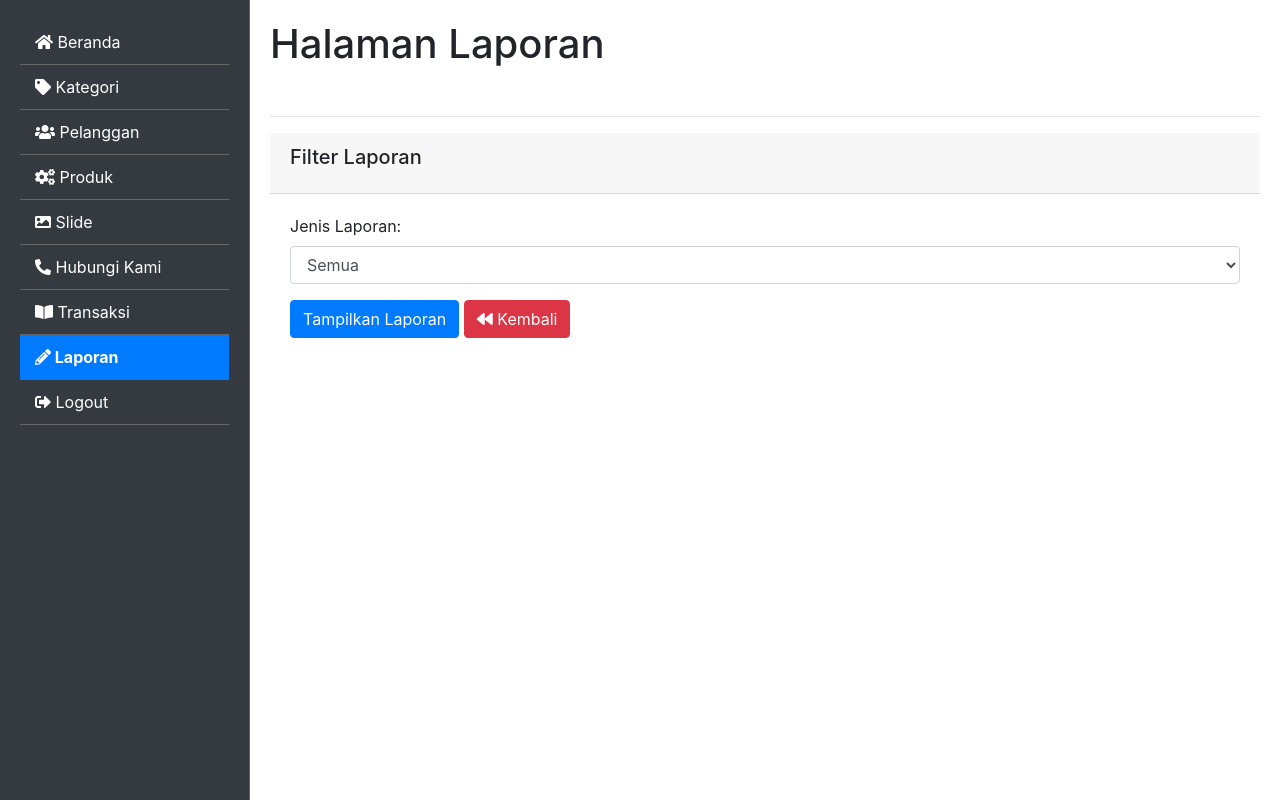
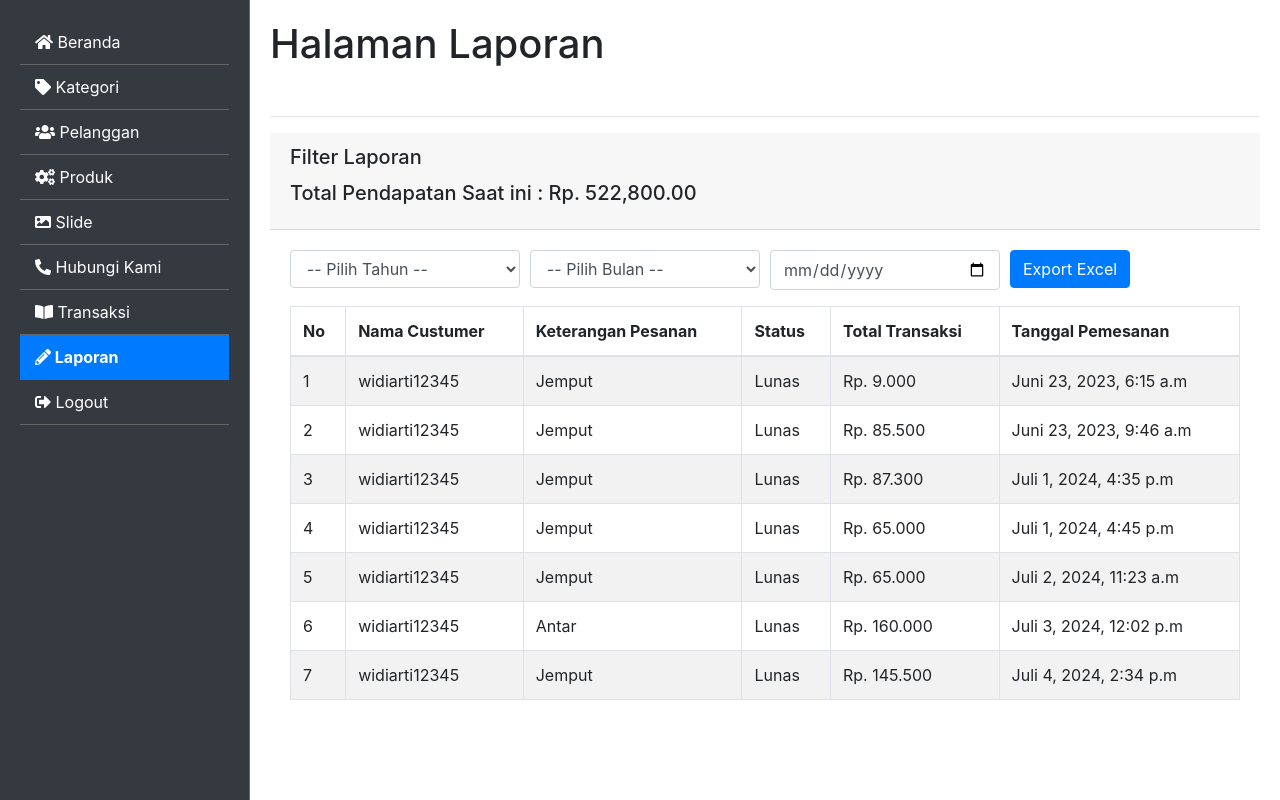
Before and after one commit to WindaWidiartiCahyani/glamora, a Django app: page /administrator/laporan/ in a window 1280 px wide. Run offline with Django 3.2, Linux system fonts and the light colour scheme; a user stored in the database is signed in; data comes from the database, SQL or seed files in the repository; both versions use the stored data as it was after the commit; parts of the project's set-up code (start-up, migrations or seed data) failed here and were passed over; some libraries are stand-ins or nearby versions.

Commit message:
buat fitur laporan

```diff
--- a/administrator/templates/laporan.html
+++ b/administrator/templates/laporan.html
@@ -3,119 +3,80 @@
 {% load humanize %}
 
 {% block content %}
-
-
   <div class="content">
     <h1>{{judul}}</h1>
     {% comment %} <p>Gunakan {{judul}} ini sesuai dengan kebutuhan secara benar dan tepat</p> {% endcomment %}
     <br/>
 
-
     <hr/>
-
     {% comment %}  {% endcomment %}
     <div class="card">
       <div class="card-header">
+        {% if messages %}
+        <div class="alert alert-danger">
+          {% for message in messages %}
+          {{ message }}
+          {% endfor %}
+        </div>
+        {% endif %}
         <h5 class="card-title">Filter Laporan</h5>
+        <h5 class="card-title">Total Pendapatan Saat ini : {{total}}</h5>
       </div>
       <div class="card-body">
-        <form id="laporanForm" method="POST">
-          {% csrf_token %}
-          <div class="form-group">
-            <label for="jenis_laporan">Jenis Laporan:</label>
-            <select name="jenis_laporan" id="jenis_laporan" class="form-control">
-              <option value="semua" >Semua</option>
-              <option value="harian">Harian</option>
-              <option value="bulanan">Bulanan</option>
-              <option value="tahunan">Tahunan</option>
-
+        <form method="GET" action="{% url 'export_laporan' %}" class="mb-3">
+          <div class="form-row">
+            <div class="col">
+              <select class="form-control" name="tahun">
+                <option value="">-- Pilih Tahun --</option>
+                {% for tahun in list_tahun %}
+                  <option value="{{ tahun.tahun }}" {% if tahun == tahun_filter %} selected {% endif %}>{{ tahun.tahun }}</option>
+                {% endfor %}
               </select>
             </div>
-          <div class="form-group" id="tanggalForm" style="display: none;">
-            <label for="tanggal_dari">Dari Tanggal:</label>
-            <input type="date" name="tanggal_dari" id="tanggal_dari" class="form-control" >
-            <label for="tanggal_sampai">Sampai Tanggal:</label
-            <input type="date" name="tanggal_sampai" id="tanggal_sampai" class="form-control" >
-          </div>
-          <div class="form-group" id="bulanForm" style="display: none;">
-            <label for="bulan">Bulan:</label>
-            <select name="bulan" id="bulan" class="form-control" >
-              <option value="1">Januari</option>
-              <option value="2">Februari</option>
-              <option value="3">Maret</option>
-              <option value="4">April</option>
-              <option value="5">Mei</option>
-              <option value="6">Juni</option>
-              <option value="7">Juli</option>
-              <option value="8">Agustus</option>
-              <option value="9">September</option>
-              <option value="10">Oktober</option>
-              <option value="11">November</option>
-              <option value="12">Desember</option>
+            <div class="col">
+              <select class="form-control" name="bulan">
+                <option value="">-- Pilih Bulan --</option>
+                {% for bulan in list_bulan %}
+                    <option value="{{ bulan.value }}" {% if bulan.value == bulan_filter %} selected {% endif %}>{{ bulan.nama }}</option>
+                {% endfor %}
               </select>
             </div>
-          <div class="form-group" id="tahunForm" style="display: none;">
-            <label for="tahun">Tahun:</label>
-            <select name="tahun" id="tahun" class="form-control">
-              <!-- Tambahkan opsi tahun secara dinamis menggunakan jQuery -->
-            </select>
+            <div class="col">
+              <input type="date" class="form-control" name="tanggal" value="{{ tanggal_filter }}" placeholder="tanggal">
             </div>
-          <button type="submit" class="btn btn-primary">Tampilkan Laporan</button>
-          <a href="{% url 'laporan' %}" class="btn btn-danger"><i class="fa fa-backward"></i> Kembali</a>
-        </form>
+            <div class="col">
+              <button type="submit" class="btn btn-primary">Export Excel</button>
             </div>
           </div>
+        </form>
 
-
-
-
-
-
-
-
+        <div class="table-responsive">
+          <table class="table table-striped table-bordered">
+            <thead>
+              <tr>
+                <th>No</th>
+                <th>Nama Custumer</th>
+                <th>Keterangan Pesanan</th>
+                <th>Status</th>
+                <th>Total Transaksi</th>
+                <th>Tanggal Pemesanan</th>
+              </tr>
+            </thead>
+            <tbody>
+              {% for l in laporan %}
+              <tr>
+                <td>{{forloop.counter}}</td>
+                <td>{{l.custumer.nama}}</td>
+                <td>{{l.keterangan_pesanan}}</td>
+                <td>{{l.status}}</td>
+                <td>Rp. {{l.total_transaksi|intcomma}}</td>
+                <td>{{l.date_created}}</td>
+              </tr>
+              {% endfor %}
+            </tbody>
+          </table>
         </div>
-
-  <script>
-    $(document).ready(function() {
-      // Menampilkan inputan berdasarkan jenis laporan yang dipilih
-      $('#jenis_laporan').change(function() {
-        var selected = $(this).val();
-        if (selected === 'harian') {
-          $('#tanggalForm').show();
-          $('#bulanForm').hide();
-          $('#tahunForm').hide();
-        } else if (selected === 'bulanan') {
-          $('#tanggalForm').hide();
-          $('#bulanForm').show();
-          $('#tahunForm').hide();
-        } else if (selected === 'tahunan') {
-          $('#tanggalForm').hide();
-          $('#bulanForm').hide();
-          $('#tahunForm').show();
-        } else {
-          $('#tanggalForm').hide();
-          $('#bulanForm').hide();
-          $('#tahunForm').hide();
-        }
-      });
-
-      // Mengatur opsi tahun secara dinamis
-      var currentYear = new Date().getFullYear();
-      var startYear = currentYear - 5;
-      var endYear = currentYear + 5;
-      var $tahunSelect = $('#tahun');
-      for (var i = startYear; i <= endYear; i++) {
-        $tahunSelect.append($('<option>', {
-          value: i,
-          text: i
-        }));
-      }
-    });
-    </script>
-
-    {% comment %}  {% endcomment %}
       </div>
-
-
-
+    </div>
+  </div>
 {% endblock content %}
--- a/administrator/urls.py
+++ b/administrator/urls.py
@@ -6,38 +6,29 @@ from . import views
 urlpatterns = [
     path('', views.beranda_admin, name='beranda_admin'),
 
-
-
     path('kategori-admin/', views.kategori_admin, name='kategori_admin'),
-     path('form-kategori/', views.formkategori_admin, name='formkategori_admin'),
+    path('form-kategori/', views.formkategori_admin, name='formkategori_admin'),
     path('edit-kategori/<str:slug>', views.editkategori_admin, name='editkategori_admin'),
     path('delete-kategori/<str:pk>', views.deletekategori_admin, name='deletekategori_admin'),
-
 
     path('produk-admin/', views.produk_admin, name='produk_admin'),
     path('form-produk/', views.formproduk_admin, name='formproduk_admin'),
     path('edit-produk/<str:slug>', views.editproduk_admin, name='editproduk_admin'),
     path('delete-produk/<str:pk>', views.deleteproduk_admin, name='deleteproduk_admin'),
 
-
     path('slide-admin/', views.slide_admin, name='slide_admin'),
     path('form-slide/', views.formslide_admin, name='formslide_admin'),
     path('edit-slide/<str:pk>', views.editslide_admin, name='editslide_admin'),
     path('delete-slide/<str:pk>', views.deleteslide_admin, name='deleteslide_admin'),
 
-    # path('testimoni/', views.testimoni_admin, name='testimoni_admin'),
-    # path('form-testimoni/', views.formtestimoni_admin, name='formtestimoni_admin'),
-    # path('edit-testimoni/<str:pk>', views.edittestimoni_admin, name='edittestimoni_admin'),
-    # path('delete-testimoni/<str:pk>', views.deletetestimoni_admin, name='deletetestimoni_admin'),
-
     path('kontak/', views.kontak_admin, name='kontak_admin'),
-
 
     path('laporan/', views.laporan, name='laporan'),
     path('transaksi/', views.transaksi_list, name='transaksi_list'),
     path('transaksi/detail/<str:notransaksi>/', views.detail_transaksi, name='detail_transaksi'),
 
-
     path('custumer-admin/', views.custumer_admin, name='custumer_admin'),
     path('delete-custumer/<str:pk>', views.deletecustumer_admin, name='deletecustumer_admin'),
+
+    path('export-laporan/', views.export_laporan, name='export_laporan'),
 ]
--- a/administrator/views.py
+++ b/administrator/views.py
@@ -7,6 +7,7 @@ from website.decorators import ijinkan_pengguna,pilihan_login
 from django.db.models import Count, Q, Sum
 from django.contrib.auth.models import User
 from django.contrib.auth.models import Group
+from django.contrib import messages
 
 import json
 
@@ -344,78 +345,101 @@ def kontak_admin(request):
 @login_required(login_url='loginpage')
 @ijinkan_pengguna(yang_diizinkan=['administrator'])
 def laporan(request):
+    list_tahun = [{'tahun': str(i)} for i in range(2020, datetime.now().year+1)]
+    list_bulan = [
+        {'nama': 'Januari', 'value': 1},
+        {'nama': 'Februari', 'value': 2},
+        {'nama': 'Maret', 'value': 3},
+        {'nama': 'April', 'value': 4},
+        {'nama': 'Mei', 'value': 5},
+        {'nama': 'Juni', 'value': 6},
+        {'nama': 'Juli', 'value': 7},
+        {'nama': 'Agustus', 'value': 8},
+        {'nama': 'September', 'value': 9},
+        {'nama': 'Oktober', 'value': 10},
+        {'nama': 'November', 'value': 11},
+        {'nama': 'Desember', 'value': 12}
+    ]
+    buat_laporan = Transaksi.objects.filter(status='Lunas')
+    now = datetime.now()
+    current_year = now.year
+    total_pembelian = Transaksi.objects.filter(status='Lunas', date_created__year=current_year).aggregate(total_pembelian=Sum('total_transaksi'))['total_pembelian']
+    custom_pembelian = "Rp. {:,.2f}".format(total_pembelian)
+
     context = {
-
         'judul': 'Halaman Laporan',
         'menu': 'laporan',
-
+        'laporan': buat_laporan,
+        'total': custom_pembelian,
+        'list_tahun': list_tahun,
+        'list_bulan': list_bulan
     }
+    return render(request, 'laporan.html',context)
 
 
-    if request.method == 'POST':
-        jenis_laporan = request.POST.get('jenis_laporan')
+def export_laporan(request):
+    tahun_filter = request.GET.get('tahun')
+    bulan_filter = request.GET.get('bulan')
+    tanggal_filter = request.GET.get('tanggal')
 
-        if jenis_laporan == 'harian':
-            tanggal_dari = datetime.datetime.strptime(request.POST.get('tanggal_dari'), '%Y-%m-%d').date()
-            tanggal_sampai = datetime.datetime.strptime(request.POST.get('tanggal_sampai'), '%Y-%m-%d').date()
+    # Validasi filter: Pastikan ada setidaknya satu filter yang dipilih
+    if not (tahun_filter or bulan_filter or tanggal_filter):
+        messages.error(request, 'Silakan pilih setidaknya satu filter.')  # type: ignore
+        return redirect('laporan')
 
-            # Query transaksi berdasarkan rentang tanggal
-            transaksi_list = Transaksi.objects.filter(date_created__range=[tanggal_dari, tanggal_sampai])
+    # Validasi filter: Pastikan tahun dipilih jika bulan dipilih
+    if bulan_filter and not tahun_filter:
+        messages.error(request, 'Silakan pilih tahun terlebih dahulu.')  # type: ignore
+        return redirect('laporan')
 
-        elif jenis_laporan == 'bulanan':
-            bulan = int(request.POST.get('bulan'))
+    transaksi = Transaksi.objects.all()
 
-            # Query transaksi berdasarkan bulan
-            transaksi_list = Transaksi.objects.filter(date_created__month=bulan)
+    if tahun_filter:
+        transaksi = transaksi.filter(date_created__year=tahun_filter)
+        if bulan_filter:
+            transaksi = transaksi.filter(date_created__month=bulan_filter)
+        if tanggal_filter:
+            tanggal_filter = datetime.strptime(tanggal_filter, '%Y-%m-%d').date()
+            transaksi = transaksi.filter(date_created__day=tanggal_filter.day)
+    elif tanggal_filter:
+        tanggal_filter = datetime.strptime(tanggal_filter, '%Y-%m-%d').date()
+        transaksi = transaksi.filter(date_created__year=tanggal_filter.year,
+                                     date_created__month=tanggal_filter.month,
+                                     date_created__day=tanggal_filter.day)
 
-        elif jenis_laporan == 'tahunan':
-            tahun = int(request.POST.get('tahun'))
+    transaksi = transaksi.order_by('date_created')
 
-            # Query transaksi berdasarkan tahun
-            transaksi_list = Transaksi.objects.filter(date_created__year=tahun)
+    if not transaksi.exists():
+        messages.error(request, 'Data yang Anda minta tidak ada.')  # type: ignore
+        return redirect('laporan')
 
-        else:
-            transaksi_list = Transaksi.objects.all()
+    wb = Workbook()
+    ws = wb.active
+    ws.title = "Laporan Transaksi"
 
-        # Membuat file Excel
-        workbook = Workbook()
-        sheet = workbook.active
+    ws.append(['No', 'No Transaksi', 'Nama Customer', 'Keterangan Pesanan', 'Status', 'Total Transaksi', 'Tanggal Pemesanan'])
 
-        # Menulis header
-        sheet.cell(row=1, column=1, value='No. Transaksi')
-        sheet.cell(row=1, column=2, value='Tanggal')
-        sheet.cell(row=1, column=3, value='Alamat Kirim')
-        sheet.cell(row=1, column=4, value='Total Transaksi')
+    for i, t in enumerate(transaksi, start=1):
+        ws.append([
+            i,
+            t.no_transaksi,
+            t.custumer.nama,  # Pastikan ini sesuai dengan relasi yang benar
+            t.keterangan_pesanan,
+            t.status,
+            t.total_transaksi,
+            t.date_created.strftime('%Y-%m-%d %H:%M:%S')  # Format tanggal sesuai kebutuhan
+        ])
 
-        # Menulis data transaksi
-        row = 2
-        for transaksi in transaksi_list:
-            sheet.cell(row=row, column=1, value=transaksi.no_transaksi)
-            sheet.cell(row=row, column=2, value=transaksi.date_created.strftime('%d-%m-%Y'))
-            sheet.cell(row=row, column=3, value=transaksi.alamat_kirim)
-            sheet.cell(row=row, column=4, value=transaksi.total_transaksi)
-            row += 1
+    for col in ws.columns:
+        for cell in col:
+            cell.alignment = Alignment(horizontal='center', vertical='center')
 
-        # Mengatur lebar kolom
-        column_widths = [15, 12, 20, 15]
-        for i, width in enumerate(column_widths, start=1):
-            sheet.column_dimensions[chr(64 + i)].width = width
+    response = HttpResponse(content_type='application/vnd.openxmlformats-officedocument.spreadsheetml.sheet')
+    response['Content-Disposition'] = 'attachment; filename="laporan_transaksi.xlsx"'
 
-        # Mengatur alignment
-        for row in sheet.iter_rows(min_row=1, max_row=1):
-            for cell in row:
-                cell.alignment = Alignment(horizontal='center', vertical='center')
+    wb.save(response)
 
-        # Mengatur nama file
-        filename = 'laporan_transaksi.xlsx'
-
-        # Mengirim file Excel sebagai response
-        response = HttpResponse(content_type='application/vnd.openxmlformats-officedocument.spreadsheetml.sheet')
-        response['Content-Disposition'] = f'attachment; filename="{filename}"'
-        workbook.save(response)
-
-        return response
-    return render(request, 'laporan.html',context)
+    return response
 
 
 @login_required(login_url='loginpage')
@@ -429,6 +453,8 @@ def transaksi_list(request):
 
     }
     return render(request, 'admin_transaksi.html', context)
+
+
 @login_required(login_url='loginpage')
 @ijinkan_pengguna(yang_diizinkan=['administrator'])
 def detail_transaksi(request, notransaksi):
```
Also changed, not shown: db.sqlite3. Lines whose indentation alone changed are shown as unchanged.
